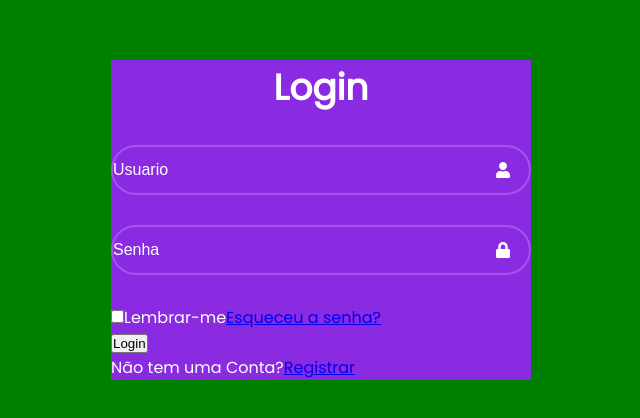
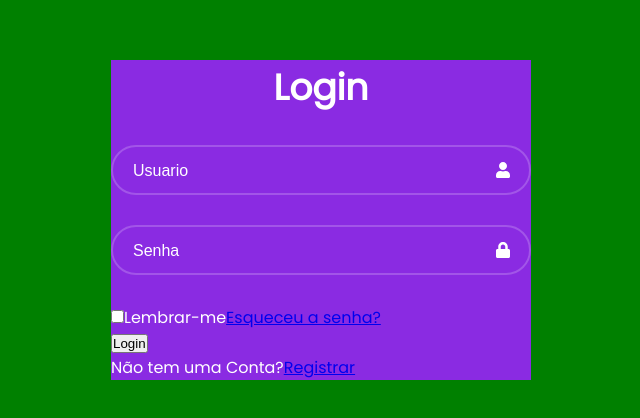
Before and after one commit to DionCstS/cadastro-login, a React (Create React App) app: page / in a window 1280 px wide. Shown: the part 180-598 px from the top of the page, without its empty margins (319-959 px from the left). Built offline with nearby package versions, Linux system fonts and the light colour scheme.

Commit message:
adcionando prenchimento para limitar a area de digitação

```diff
--- a/src/Components/LoginForm/LoginForm.css
+++ b/src/Components/LoginForm/LoginForm.css
@@ -27,6 +27,7 @@
     border-radius: 40px;
     font-size: 16px;
     color: #fff;
+    padding: 22px 45px 20px 20px;
 }
 
 .input-box input::placeholder {
```
